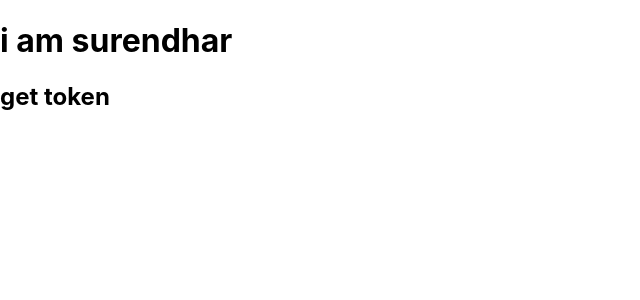
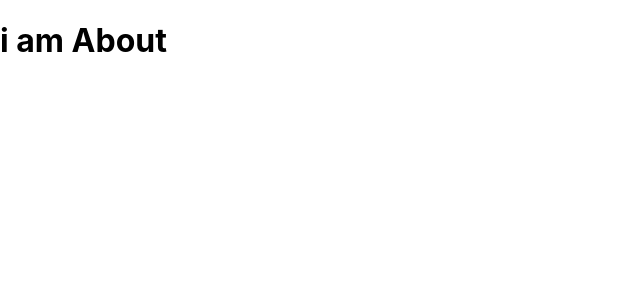
Before and after one commit to surendhar-jaganathan/Test, a React (Create React App) app: page /about in a window 1280 px wide. Shown: the top 300 px of the page, without its empty margins (0-640 px from the left). Built offline with nearby package versions, Linux system fonts and the light colour scheme.

Commit message:
route add 0-jul

```diff
--- a/public/index.html
+++ b/public/index.html
@@ -14,6 +14,7 @@
       manifest.json provides metadata used when your web app is installed on a
       user's mobile device or desktop. See https://developers.google.com/web/fundamentals/web-app-manifest/
     -->
+
     <link rel="manifest" href="%PUBLIC_URL%/manifest.json" />
     <!--
       Notice the use of %PUBLIC_URL% in the tags above.
--- /dev/null
+++ b/src/About.js
@@ -0,0 +1,22 @@
+import { Route } from 'react-router';
+import React from 'react';
+import { useHistory } from 'react-router-dom';
+
+
+
+function About() {
+const history = useHistory()
+
+    const change=()=>{
+        history.push("./details")
+    }
+  return (
+    <div>
+ <h1 onClick={change}>i am About</h1>
+
+ </div>
+
+  );
+}
+
+export default About;
--- a/src/App.js
+++ b/src/App.js
@@ -2,10 +2,11 @@ import { Route } from 'react-router';
 import React from 'react';
 import ReactDOM from 'react-dom';
 import { BrowserRouter } from 'react-router-dom';
+import { useHistory } from 'react-router-dom';
 
 
 function App() {
-
+ const history = useHistory();
   const getdata=()=>{
     var myHeaders = new Headers();
     myHeaders.append("Content-Type", "application/json");
@@ -27,10 +28,14 @@ function App() {
       .then(result => console.log(result))
       .catch(error => console.log('error', error));
   }
+  const getdatatwo=()=>{
+
+history.push("./about")
+  }
   return (
     <div>
  <h1>i am surendhar</h1>
- <h2 onClick={getdata}>get token </h2>
+ <h2 onClick={getdatatwo}>get token </h2>
  </div>
 
   );
--- /dev/null
+++ b/src/details.js
@@ -0,0 +1,18 @@
+
+import React from 'react';
+
+
+
+function Details() {
+
+
+  return (
+    <div>
+ <h1>i am details</h1>
+
+ </div>
+
+  );
+}
+
+export default Details;
--- a/src/index.js
+++ b/src/index.js
@@ -3,15 +3,19 @@ import ReactDOM from 'react-dom/client';
 import './index.css';
 import App from './App';
 import reportWebVitals from './reportWebVitals';
-// import { BrowserRouter } from 'react-router-dom';
-// import { Route } from 'react-router';
+ import { BrowserRouter } from 'react-router-dom';
+ import { Route } from 'react-router';
+ import About from './About';
+ import Details from './details';
 
 const root = ReactDOM.createRoot(document.getElementById('root'));
-const path= process.env
+const path= process.env.PUBLIC_URL
 root.render(
-
-    <App/>
-
+  <BrowserRouter basename={path}>
+     <Route exact path='/' component={App} />
+     <Route exact path='/about' component={About} />
+     <Route exact path='/details' component={Details} />
+    </BrowserRouter>
 );
 
 // If you want to start measuring performance in your app, pass a function
```
